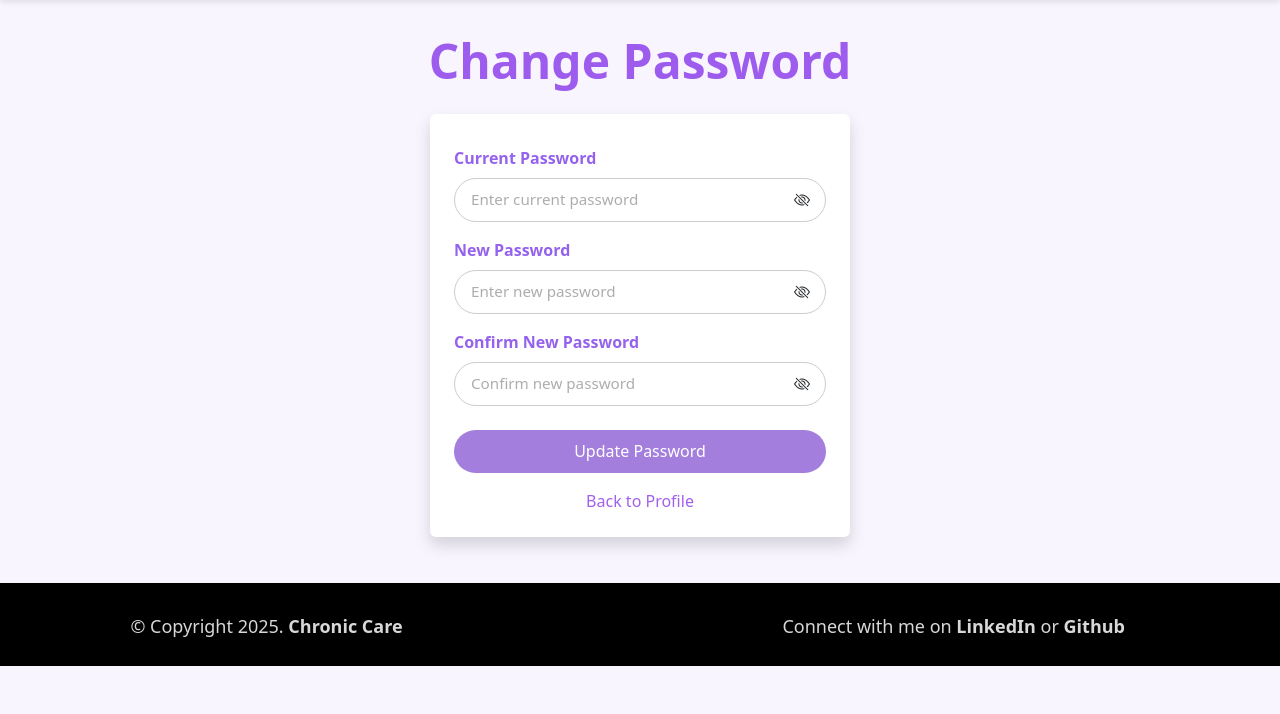
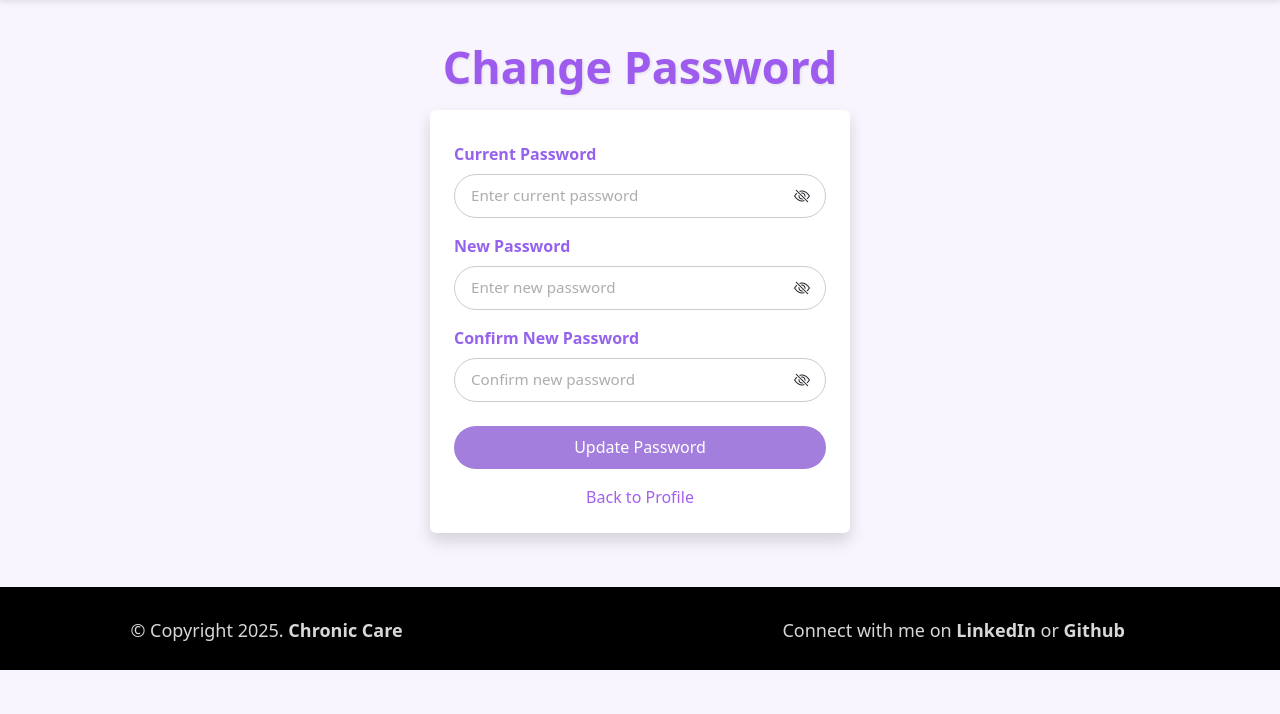
Before and after one commit to olalozyk/3403GroupProject, a Flask app: page /change_password in a window 1280 px wide. Shown: the part 86-800 px from the top of the page. Run offline with Flask 3, Linux system fonts and the light colour scheme; the visitor is signed in with stand-in values (Sample User, id 1); some libraries are stand-ins or nearby versions.

Commit message:
Modified the styles for the title of each page so that they are consistent throughout the site. Only changed about 1-3 lines for each file, and I have tested and they all work.

```diff
--- a/app/static/styles.css
+++ b/app/static/styles.css
@@ -97,6 +97,15 @@ a.nav-item1.active-link {
   color: #9d5ced;
   font-weight: bold;
 }
+
+.title-purple-text {
+  color: #9d5ced !important;
+  font-weight: bold;
+  font-size: 2.8rem;
+  animation: fadeInUp 1s ease-in-out;
+  text-shadow: 1px 1px 3px rgba(0, 0, 0, 0.1);
+}
+
 .form-label {
   color: #9562ee;
   font-weight: bold;
--- a/app/templates/page_10_SelectDocumentsToSharePage.html
+++ b/app/templates/page_10_SelectDocumentsToSharePage.html
@@ -2,9 +2,9 @@
 {% block title %}Share and Receive Documents{% endblock %}
 
 {% block content %}
-<div class="container py-5">
+<div class="container py-4">
   <div class="text-center mb-4">
-    <h1 class="purple-text fw-bold" style="font-size:2.8rem;">Share and Receive Documents</h1>
+    <h1 class="title-purple-text">Share and Receive Documents</h1>
     <p class="lead">Select the medical documents you’d like to send.</p>
   </div>
 
--- a/app/templates/page_11_UserProfileSettingsPage.html
+++ b/app/templates/page_11_UserProfileSettingsPage.html
@@ -2,9 +2,9 @@
 {% block title %}Your Profile{% endblock %}
 {% block content %}
 
-<div class="container py-5">
+<div class="container py-4">
     <div class="text-center mb-4">
-        <h1 class="purple-text fw-bold" style="font-size: 2.8rem;">Your Profile</h1>
+        <h1 class="title-purple-text">Your Profile</h1>
         <p class="lead">Manage your personal and contact details</p>
     </div>
 
--- a/app/templates/page_14_PersonalisedUserAnalytics.html
+++ b/app/templates/page_14_PersonalisedUserAnalytics.html
@@ -4,7 +4,7 @@
 
 <div class="container py-4">
     <div class="text-center mb-4">
-        <h1 class="purple-text" style="font-size: 2.8rem;">Your Insights</h1>
+        <h1 class="title-purple-text">Your Insights</h1>
         <p class="fs-5">A summary of your appointments, documents, and trends</p>
     </div>
 
--- a/app/templates/page_17_ChangePassword.html
+++ b/app/templates/page_17_ChangePassword.html
@@ -3,9 +3,9 @@
 {% extends 'base.html' %}
 {% block title %}Change Password{% endblock %}
 {% block content %}
-<div class="container py-3">
-    <div class="text-center mb-4">
-        <h1 class="purple-text" style="font-size: 3rem;">Change Password</h1>
+<div class="container py-4">
+    <div class="text-center mb-3">
+        <h1 class="title-purple-text">Change Password</h1>
     </div>
 
     <div class="d-flex justify-content-center align-items-center" style="min-height: 45.5vh;">
--- a/app/templates/page_4_DashboardPage.html
+++ b/app/templates/page_4_DashboardPage.html
@@ -4,7 +4,7 @@
 
 <div class="container">
     <div class="text-center">
-        <h1 class="h1-title">Welcome back, {{ session['first_name'] }}!</h1>
+        <h1 class="title-purple-text mt-5">Welcome back, {{ session['first_name'] }}!</h1>
     </div>
 </div>
 
--- a/app/templates/page_5_AppointmentsManagerPage.html
+++ b/app/templates/page_5_AppointmentsManagerPage.html
@@ -2,9 +2,9 @@
 {% block title %}Appointments{% endblock %}
 {% block content %}
 
-<div class="container py-5">
-  <div class="text-center mb-5">
-    <h1 class="purple-text fw-bold" style="font-size: 2.8rem;">Your Appointments</h1>
+<div class="container py-4">
+  <div class="text-center mb-4">
+    <h1 class="title-purple-text">Your Appointments</h1>
 
     <div class="d-flex justify-content-center gap-3 mt-3">
       <a href="{{ url_for('add_appointment') }}" class="btn btn-purple-calender shadow-sm fw-bold px-4 py-2">
--- a/app/templates/page_7_CalendarViewPage.html
+++ b/app/templates/page_7_CalendarViewPage.html
@@ -3,7 +3,7 @@
 {% block content %}
 
 
-<h1 class="calender-text text-center mt-5">Your Calendar</h1>
+<h1 class="title-purple-text text-center mt-5">Your Calendar</h1>
 
 <div class="d-flex justify-content-center align-items-center gap-3 mt-3 mb-5">
     <h5 class="slightly-right-calender mb-0"><strong>View your Calendar with a</strong></h5>
--- a/app/templates/page_8_MedicalDocumentsManagerPage.html
+++ b/app/templates/page_8_MedicalDocumentsManagerPage.html
@@ -2,9 +2,9 @@
 {% block title %}Medical Documents{% endblock %}
 {% block content %}
 
-<div class="container py-5">
+<div class="container py-4">
     <div class="text-center mb-5">
-        <h1 class="purple-text fw-bold" style="font-size: 2.8rem;">Your Medical Documents</h1>
+        <h1 class="title-purple-text">Your Medical Documents</h1>
 
         <div class="d-flex justify-content-center gap-3 mt-3">
             <a href="{{ url_for('upload_document') }}" class="btn btn-purple-calender shadow-sm fw-bold px-4 py-2">
--- a/app/templates/page_9_UploadNewDocumentPage.html
+++ b/app/templates/page_9_UploadNewDocumentPage.html
@@ -2,9 +2,9 @@
 {% block title %}Upload New Document{% endblock %}
 {% block content %}
 
-<h1 class="upload-document-text text-center mt-4">Upload New Document</h1>
+<h1 class="title-purple-text text-center mt-5">Upload New Document</h1>
 
-<div class="container mt-5 member-timetable-page shadow">
+<div class="container mt-4 member-timetable-page shadow">
     <form class="file-upload" action="{{ url_for('upload_document') }}" method="POST" enctype="multipart/form-data">
         <!-- Manual CSRF token, just like in your appointments form -->
         <input type="hidden" name="csrf_token" value="{{ csrf_token() }}">
```
